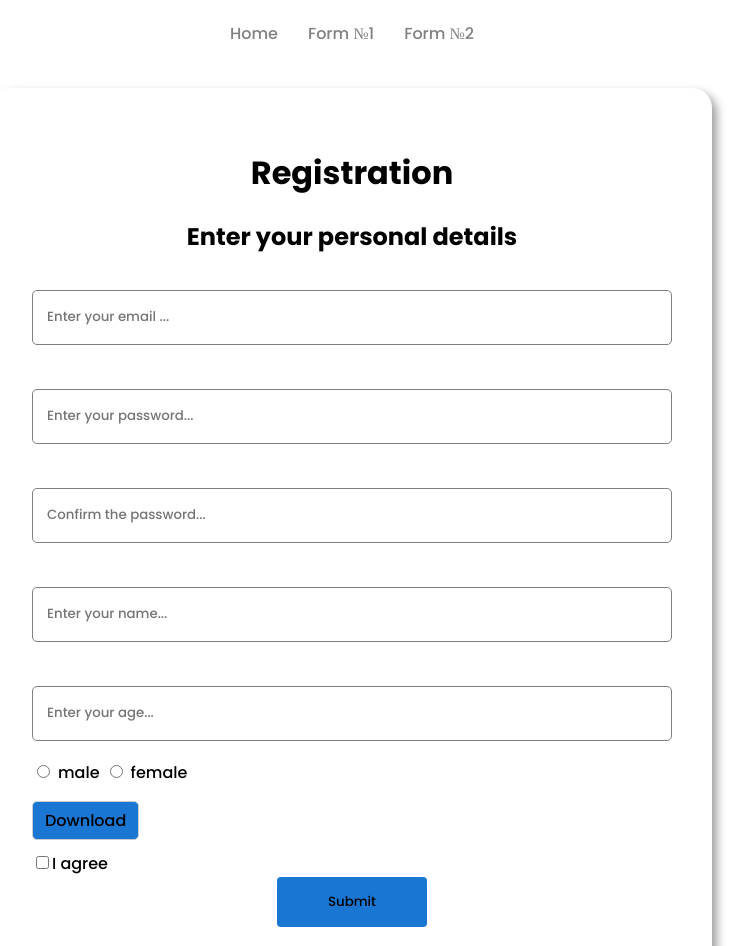
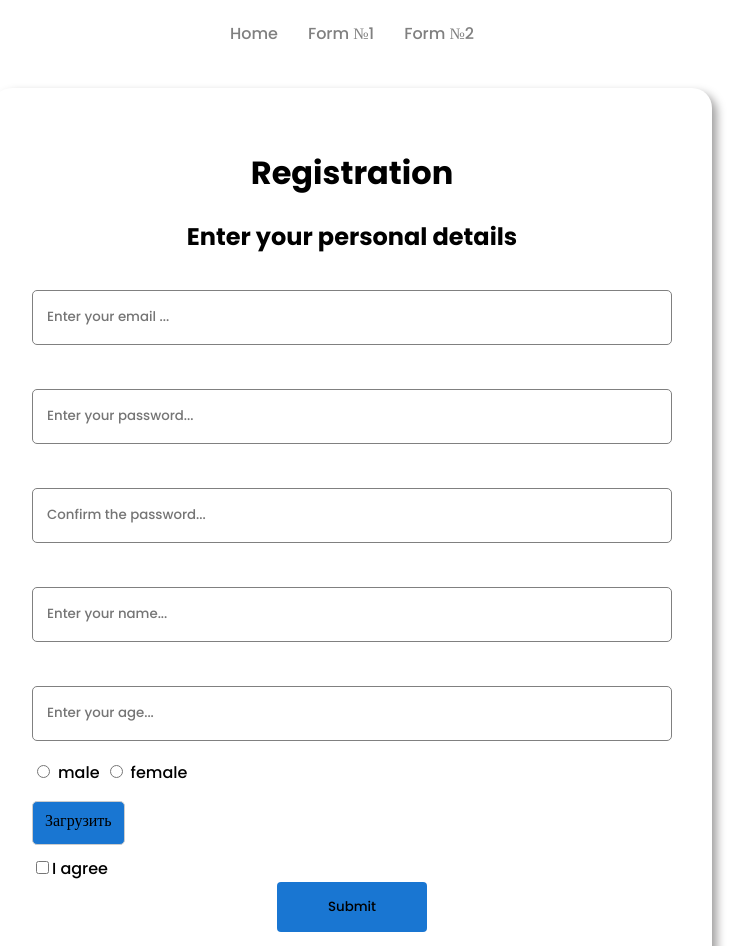
Before and after one commit to Belski-Anton/React, a React (Vite) app: page /form-2 in a window 1280 px wide. Shown: the top 946 px of the page, without its empty margins (288-1041 px from the left). Built offline with nearby package versions, Linux system fonts and the light colour scheme.

Commit message:
feat: add useRef to input file

```diff
--- a/src/components/inputimg/InputImg.css
+++ b/src/components/inputimg/InputImg.css
@@ -9,4 +9,10 @@ input[type='file'] {
     cursor: pointer;
     background: #1976d2;
     border-radius: 5px;
+    height: 30px;
 }
+
+.img_wrapper {
+    display: flex;
+    justify-content: space-between;
+}
--- a/src/components/inputimg/InputImg.tsx
+++ b/src/components/inputimg/InputImg.tsx
@@ -1,11 +1,42 @@
+import { useRef } from 'react'
 import './InputImg.css'
+
 const InputImg = () => {
+    const bodyInputRef = useRef<HTMLInputElement | null>(null)
+    const imgRef = useRef<HTMLImageElement | null>(null)
+
+    const handleCnange = () => {
+        const inputElement = bodyInputRef.current
+        if (inputElement && inputElement.files && inputElement.files[0]) {
+            const selectedFile = inputElement.files[0]
+            convertBase64(selectedFile)
+        }
+    }
+
+    const convertBase64 = (file: File) => {
+        const reader = new FileReader()
+        reader.onload = (e) => {
+            const base64Data = e.target?.result as string
+            if (imgRef.current) {
+                imgRef.current.src = base64Data
+            }
+        }
+        reader.readAsDataURL(file)
+    }
+
     return (
-        <div>
+        <div className="img_wrapper">
             <label htmlFor="file-upload" className="custom-file-upload">
-                Download
+                Загрузить
             </label>
-            <input id="file-upload" type="file" />
+            <input
+                onChange={handleCnange}
+                ref={bodyInputRef}
+                id="file-upload"
+                type="file"
+                accept="image/png, image/jpeg"
+            />
+            <img ref={imgRef} alt="" />
         </div>
     )
 }
```
